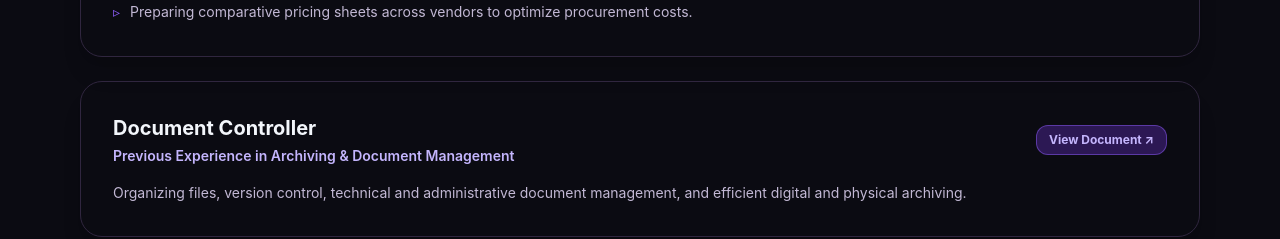
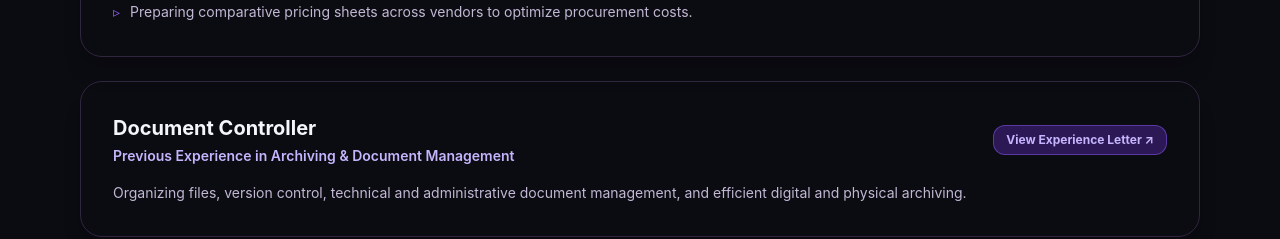
Before and after one commit to Sajjadali050/sajjad-portfolio-new, a React (Vite) app in the folder sajjad-portfolio/: page / in a window 1280 px wide. Shown: the part 3260-3499 px from the top of the page. Built offline with nearby package versions, Linux system fonts and the light colour scheme.

Commit message:
Update App.jsx

```diff
--- a/sajjad-portfolio/src/App.jsx
+++ b/sajjad-portfolio/src/App.jsx
@@ -249,7 +249,7 @@ export default function App() {
           </div>
         </section>
 
-        {/* Projects Section Updated with Fanar Bannan, Homes Bannan, B.V.4 */}
+        {/* Projects Section */}
         <section id="projects" className="py-20 max-w-[1160px] mx-auto px-5">
           <div className="max-w-[720px] mb-8">
             <span className="text-[#C4B5FD] text-xs font-extrabold tracking-widest uppercase">{isAr ? '03 / نماذج العمل' : '03 / Work samples'}</span>
@@ -306,7 +306,7 @@ export default function App() {
           </div>
         </section>
 
-        {/* Experience Section */}
+        {/* Experience Section Updated with "View Experience Letter" */}
         <section id="experience" className="py-20 max-w-[1160px] mx-auto px-5">
           <div className="max-w-[720px] mb-8">
             <span className="text-[#C4B5FD] text-xs font-extrabold tracking-widest uppercase">{isAr ? '04 / الخبرة' : '04 / Experience'}</span>
@@ -338,7 +338,7 @@ export default function App() {
                   <p className="text-[#C4B5FD] text-sm font-semibold mt-1">{isAr ? 'خبرة سابقة في الأرشيف وإدارة المستندات' : 'Previous Experience in Archiving & Document Management'}</p>
                 </div>
                 <a href="https://drive.google.com/file/d/1_9JsMfHwicUWWI51nR274xEhJ47ILINt/view?usp=sharing" target="_blank" rel="noopener noreferrer" className="text-xs bg-[#7C3AED]/30 text-[#C4B5FD] border border-[#8B5CF6]/50 px-3 py-1.5 rounded-xl font-bold mt-2 md:mt-0 w-fit hover:bg-[#7C3AED] hover:text-white transition-colors">
-                  View Document ↗
+                  View Experience Letter ↗
                 </a>
               </div>
               <p className="text-[#C2B8D4] text-sm leading-relaxed">
@@ -348,7 +348,7 @@ export default function App() {
           </div>
         </section>
 
-        {/* Certifications Section Updated with correct Odoo Link */}
+        {/* Certifications Section */}
         <section id="certifications" className="py-20 max-w-[1160px] mx-auto px-5">
           <div className="max-w-[720px] mb-8">
             <span className="text-[#C4B5FD] text-xs font-extrabold tracking-widest uppercase">{isAr ? '05 / الشهادات' : '05 / Certifications'}</span>
```
